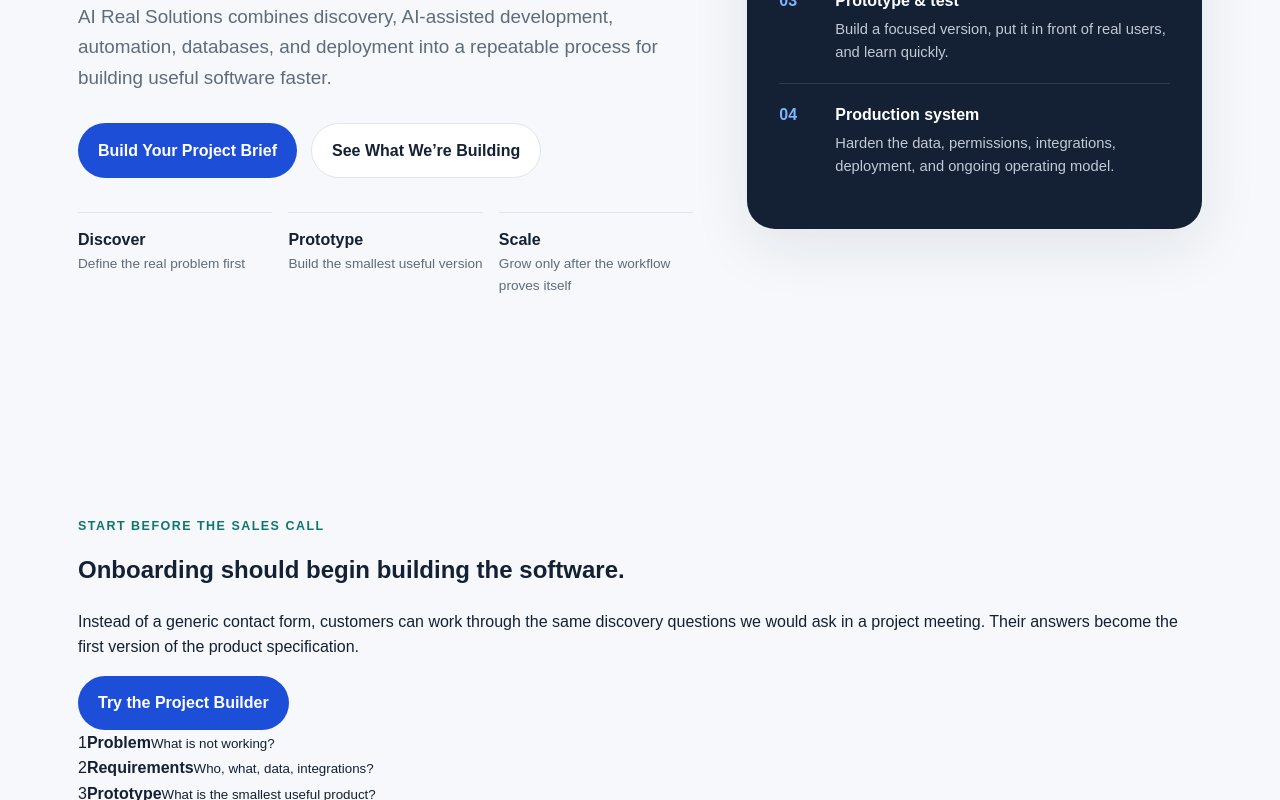
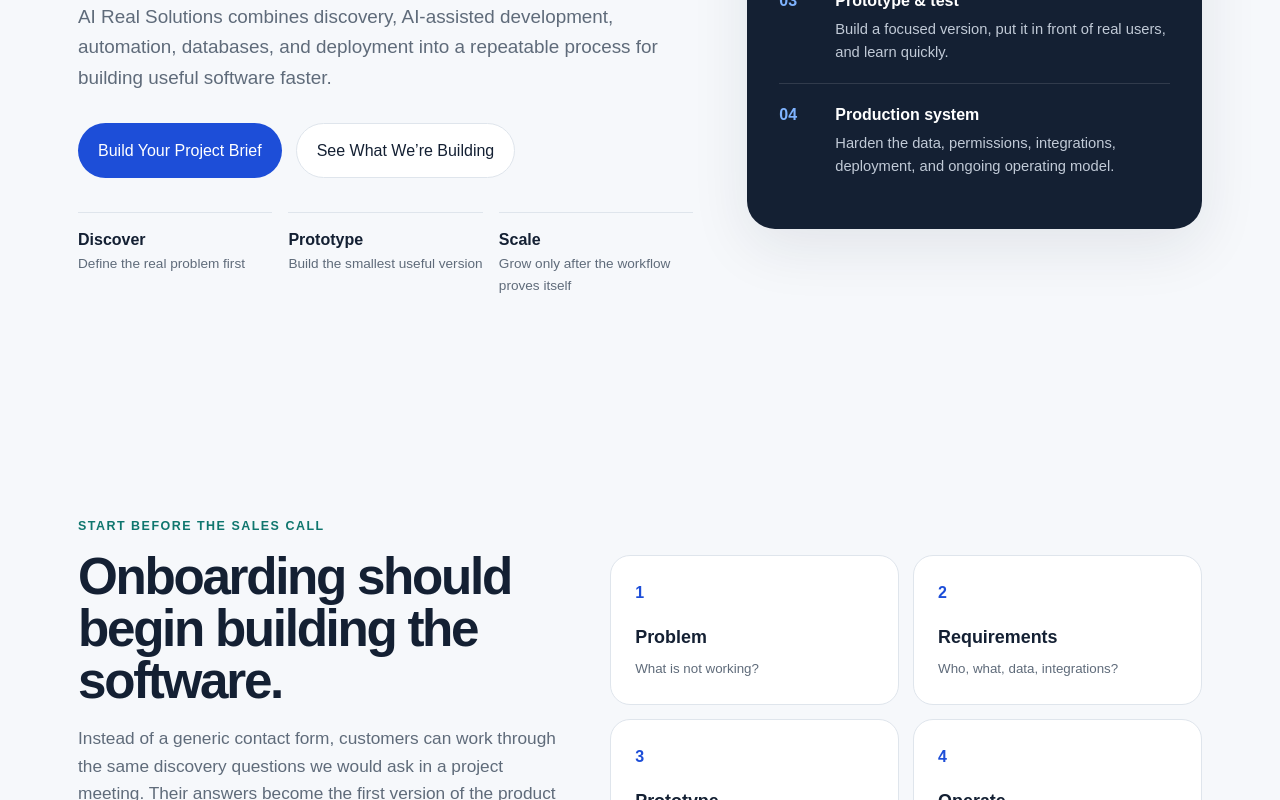
Before and after one commit to AIRealSolutions/airealsolutions, a Next.js app: page / in a window 1280 px wide. Shown: the part 580-1380 px from the top of the page. Built offline with nearby package versions, Linux system fonts and the light colour scheme.

Commit message:
Style software factory and project builder

```diff
--- a/app/globals.css
+++ b/app/globals.css
@@ -60,9 +60,9 @@ h1 { font-size: clamp(3rem, 7vw, 6.3rem); line-height: 0.96; letter-spacing: -0.
 h1 span { color: var(--brand); }
 .hero-text { max-width: 720px; font-size: 1.18rem; color: var(--muted); }
 .hero-actions { display: flex; flex-wrap: wrap; gap: 14px; margin: 30px 0 34px; }
-.button { display: inline-flex; align-items: center; justify-content: center; padding: 14px 20px; border-radius: 999px; font-weight: 700; }
+.button { display: inline-flex; align-items: center; justify-content: center; padding: 14px 20px; border-radius: 999px; font-weight: 700; border: 0; cursor: pointer; font: inherit; }
 .button-primary { background: var(--brand); color: white; }
-.button-secondary { border: 1px solid var(--line); background: white; }
+.button-secondary { border: 1px solid var(--line); background: white; color: var(--ink); }
 .button-light { background: white; color: var(--brand-dark); }
 .hero-proof { display: grid; grid-template-columns: repeat(3, 1fr); gap: 16px; }
 .hero-proof div { border-top: 1px solid var(--line); padding-top: 14px; }
@@ -76,7 +76,7 @@ h1 span { color: var(--brand); }
 .flow-step p { margin: 0; color: #c1cad7; font-size: 0.92rem; }
 .section { max-width: 1180px; margin: 0 auto; padding: 88px 28px; }
 .section-heading { max-width: 760px; margin-bottom: 38px; }
-.section-heading h2, .approach h2, .cta-section h2 { font-size: clamp(2.3rem, 4vw, 4.3rem); line-height: 1.02; letter-spacing: -0.045em; margin-bottom: 18px; }
+.section-heading h2, .approach h2, .cta-section h2, .factory-copy h2, .builder-intro h2 { font-size: clamp(2.3rem, 4vw, 4.3rem); line-height: 1.02; letter-spacing: -0.045em; margin-bottom: 18px; }
 .section-heading > p:last-child, .split-heading > p { color: var(--muted); font-size: 1.05rem; }
 .card-grid, .product-grid { display: grid; grid-template-columns: repeat(3, 1fr); gap: 18px; }
 .service-card, .product-card { background: var(--surface); border: 1px solid var(--line); border-radius: 22px; padding: 26px; }
@@ -119,23 +119,60 @@ footer p { margin: 0; }
 .contact-action-card { background: #eef3f9; }
 .contact-email { margin: 20px 0 0; color: var(--muted); font-size: 0.92rem; }
 
+.factory-band { display: grid; grid-template-columns: 0.9fr 1.1fr; gap: 48px; align-items: center; }
+.factory-copy > p:not(.eyebrow) { color: var(--muted); font-size: 1.08rem; max-width: 620px; }
+.factory-map { display: grid; grid-template-columns: repeat(2, 1fr); gap: 14px; }
+.factory-map div { background: white; border: 1px solid var(--line); border-radius: 20px; padding: 24px; min-height: 150px; }
+.factory-map span, .factory-map strong, .factory-map small { display: block; }
+.factory-map span { color: var(--brand); font-weight: 800; margin-bottom: 18px; }
+.factory-map strong { font-size: 1.12rem; margin-bottom: 7px; }
+.factory-map small { color: var(--muted); line-height: 1.45; }
+
+.factory-hero { padding-bottom: 24px; }
+.builder-section { padding-top: 30px; }
+.builder-shell { display: grid; gap: 34px; }
+.builder-intro { max-width: 820px; }
+.builder-intro > p { color: var(--muted); font-size: 1.08rem; }
+.builder-grid { display: grid; grid-template-columns: 1.45fr 0.55fr; gap: 24px; align-items: start; }
+.builder-form { background: var(--surface); border: 1px solid var(--line); border-radius: 28px; padding: 34px; box-shadow: var(--shadow); display: grid; gap: 22px; }
+.builder-form label { display: grid; gap: 8px; font-weight: 800; font-size: 0.94rem; }
+.builder-form input, .builder-form textarea, .builder-form select {
+  width: 100%; border: 1px solid #cfd7e3; border-radius: 14px; background: #fbfcfe; color: var(--ink); padding: 13px 14px; font: inherit; font-weight: 400;
+}
+.builder-form input:focus, .builder-form textarea:focus, .builder-form select:focus { outline: 3px solid rgba(29,78,216,0.12); border-color: var(--brand); }
+.builder-form textarea { min-height: 112px; resize: vertical; }
+.builder-two { display: grid; grid-template-columns: 1fr 1fr; gap: 18px; }
+.builder-submit { justify-self: start; margin-top: 4px; }
+.builder-side { position: sticky; top: 22px; background: var(--ink); color: white; border-radius: 26px; padding: 30px; }
+.builder-side h3 { font-size: 1.7rem; line-height: 1.1; }
+.builder-side p { color: #c1cad7; }
+.factory-flow { display: flex; flex-wrap: wrap; gap: 8px; margin-top: 26px; font-size: 0.78rem; font-weight: 800; color: #9fb6d9; }
+.factory-flow span:nth-child(odd) { background: rgba(255,255,255,0.08); padding: 7px 9px; border-radius: 999px; }
+.brief-output { border: 1px solid var(--line); border-radius: 28px; padding: 30px; background: #eef3f9; }
+.brief-heading { display: flex; justify-content: space-between; gap: 24px; align-items: start; margin-bottom: 20px; }
+.brief-heading h3 { font-size: 1.6rem; max-width: 720px; }
+.brief-output pre { white-space: pre-wrap; overflow-wrap: anywhere; margin: 0; padding: 24px; background: var(--ink); color: #e9eef6; border-radius: 18px; font: 0.88rem/1.6 ui-monospace, SFMono-Regular, Menlo, Monaco, Consolas, monospace; }
+
 @media (max-width: 900px) {
   nav a:not(.nav-cta) { display: none; }
-  .hero, .approach, .split-heading { grid-template-columns: 1fr; }
+  .hero, .approach, .split-heading, .factory-band, .builder-grid { grid-template-columns: 1fr; }
   .hero { padding-top: 32px; gap: 34px; }
   .card-grid, .product-grid, .detail-grid, .contact-grid { grid-template-columns: repeat(2, 1fr); }
   .principle-grid { grid-template-columns: repeat(2, 1fr); }
   .cta-section { margin-left: 20px; margin-right: 20px; align-items: flex-start; flex-direction: column; }
+  .builder-side { position: static; }
   footer { grid-template-columns: 1fr; }
 }
 
 @media (max-width: 620px) {
   .site-header { padding: 18px 20px; }
   .hero, .section, .page-hero { padding-left: 20px; padding-right: 20px; }
-  .hero-proof, .card-grid, .product-grid, .detail-grid, .principle-grid, .contact-grid { grid-template-columns: 1fr; }
+  .hero-proof, .card-grid, .product-grid, .detail-grid, .principle-grid, .contact-grid, .factory-map, .builder-two { grid-template-columns: 1fr; }
   .hero { margin-bottom: 30px; }
   .section { padding-top: 64px; padding-bottom: 64px; }
   .page-hero { padding-top: 42px; }
   .cta-section { padding: 34px 24px; }
   .nav-cta { padding: 9px 13px; }
+  .builder-form, .brief-output { padding: 22px; }
+  .brief-heading { flex-direction: column; }
 }
```
